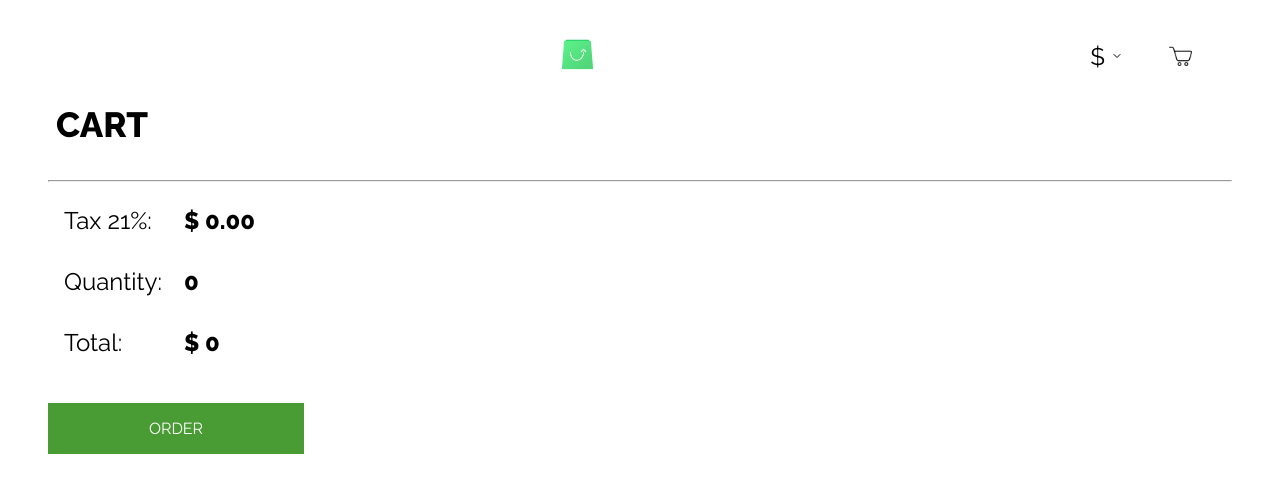
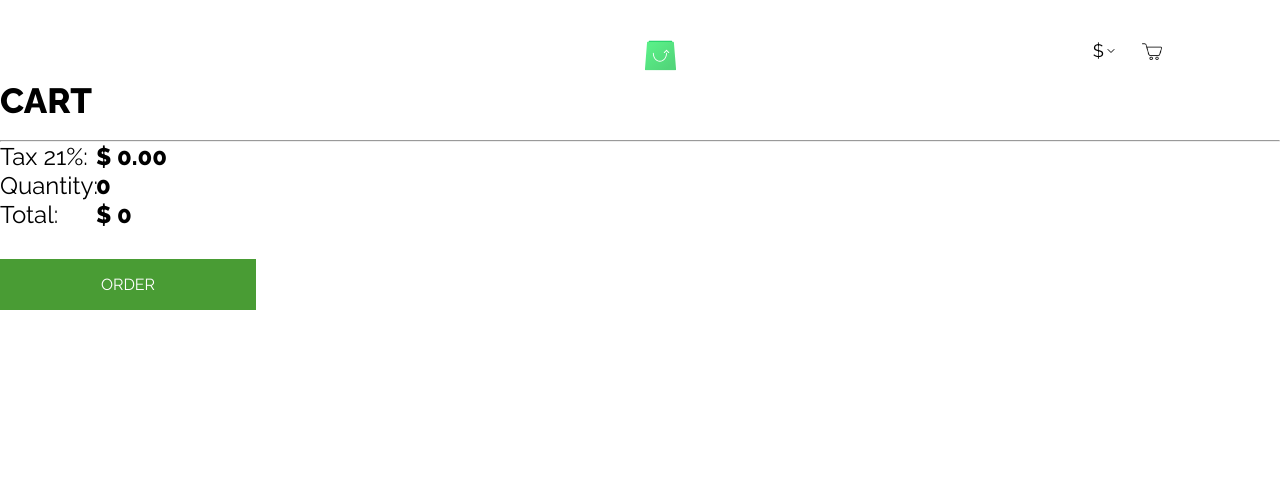
Before and after one commit to KemalDurukanMERT/Scandiweb-Test-Case, a React (Create React App) app in the folder test-case/: page /cart in a window 1280 px wide. Shown: the top 492 px of the page. Built offline with nearby package versions, Linux system fonts and the light colour scheme.

Commit message:
Correction

```diff
--- a/test-case/src/App.css
+++ b/test-case/src/App.css
@@ -1,5 +1,5 @@
 *{
-    margin: 0.5rem;
+    margin:0;
     padding: 0;
     box-sizing: border-box;
     font-family: 'Raleway', sans-serif;
--- a/test-case/src/Components/Home/Home.styled.jsx
+++ b/test-case/src/Components/Home/Home.styled.jsx
@@ -1,7 +1,8 @@
 import styled from "styled-components";
 
 export const CategoryName = styled.div`
-  margin: 1.7rem;
+  margin-left: 6.5rem;
+  margin-top:3rem;
   font-weight: 600 normal;
   font-size: 4rem;
   ::first-letter {
@@ -16,7 +17,7 @@ export const ProductList = styled.div`
   justify-content: space-evenly;
   text-align: start;
   gap: 4rem;
-  margin: 1.7rem;
+  margin: 6.5rem;
   padding: 1rem;
 `;
 
@@ -55,14 +56,13 @@ export const ImageDiv = styled.div`
   position: relative;
   display: flex;
   align-items: center;
-  justify-items: center;
+  justify-content: center;
 `;
 
 export const Image = styled.img`
-  width: 100%;
+  width: 80%;
   height: 27rem;
   object-fit: contain;
-  max-width: 30rem;
 `;
 
 export const OutOfStock = styled.div`
--- a/test-case/src/Components/Navbar/CurrencyDropdown/CurrencyDropDown.styled.jsx
+++ b/test-case/src/Components/Navbar/CurrencyDropdown/CurrencyDropDown.styled.jsx
@@ -1,14 +1,16 @@
 import styled from "styled-components";
 export const DropDown = styled.div`
     position: absolute;
-    left: calc(90%-10rem);
-    bottom: calc(100%-5rem);
+    left: 0rem;
+    bottom: -9.5rem;
     padding: .75rem;
     border-radius: .25rem;
     box-shadow: 0 5px 10px 0px rgba(0, 0, 0, .7);
     opacity: 1;
     z-index: 20;
     background-color: white;
+    padding:1rem;
+    margin: 0.2rem;
 `
 
 export const Currency = styled.div`
--- a/test-case/src/Components/Navbar/CurrencyDropdown/CurrencyDropdown.jsx
+++ b/test-case/src/Components/Navbar/CurrencyDropdown/CurrencyDropdown.jsx
@@ -25,7 +25,7 @@ class CurrencyDropdown extends Component {
               <div>
                 {currencies.map((currency, index) => (
                   <Currency
-                    style={{ display: "flex", justifyContent: "space-around" }}
+                    style={{ display: "flex", justifyContent: "space-around", lineHeight:"160%" }}
                     key={index}
                     onClick={() => handleSelect(currency.symbol)}
                   >
--- a/test-case/src/Components/Navbar/MiniCart/MiniCart.css
+++ b/test-case/src/Components/Navbar/MiniCart/MiniCart.css
@@ -1,8 +1,8 @@
 .toggle__cart {
   opacity: 1;
   position: absolute;
-  right: calc(5%);
-  bottom: calc(100% -5rem);
+  right: 5%;
+  bottom: -20rem;
   overflow: hidden;
   padding: 0.75rem;
   border-radius: 0.25rem;
--- /dev/null
+++ b/test-case/src/Components/Navbar/Navbar.css
@@ -0,0 +1,80 @@
+.navbar {
+  position: relative;
+  width: 100vw;
+  height: 5rem;
+  top: 0px;
+  left: 0px;
+  /* border:3px solid */
+}
+
+.categories {
+  display: flex;
+  flex-direction: row;
+  align-items: center;
+  justify-content: center;
+  padding: 0;
+
+  position: absolute;
+  height: 2.5rem;
+  left: 6.5rem;
+  bottom: 0;
+  /* border:3px solid */
+}
+
+.logo {
+  position: absolute;
+  width: min-content;
+  bottom: 0;
+  left: 50%;
+  /* border :3px solid */
+}
+
+.actions {
+  display: flex;
+  flex-direction: row;
+  padding: 0;
+  bottom: 0;
+  position: absolute;
+  right: 6.5rem;
+  /* border: 3px solid; */
+  height:2.5rem
+}
+
+.actions .currency,
+.mini-cart {
+  display: flex;
+  justify-content: center;
+  align-items: center;
+  font-family: "Raleway";
+  font-style: normal;
+  font-weight: 500;
+  font-size: 18px;
+  width: 3rem;
+}
+
+.actions .currency:hover, .mini-cart:hover{
+    color: #5ece7b;
+    border-bottom: 3px solid #5ece7b;
+}
+
+.actions p {
+  display: inline;
+  margin-right: 0.2rem;
+}
+
+.amount-circle{
+  position: absolute;
+  top: -0.5rem;
+  right: 0rem;
+  width: 20px;
+  height: 20px;
+  border-radius: 50%;
+  background: #1d1f22;
+  display: flex;
+  justify-content: center;
+  align-items: center;
+  font-family: "Roboto";
+  font-weight: 700;
+  font-size: 14px;
+  color: #ffffff;
+}
--- a/test-case/src/Components/Navbar/Navbar.jsx
+++ b/test-case/src/Components/Navbar/Navbar.jsx
@@ -6,18 +6,10 @@ import MiniCart from "./MiniCart/MiniCart";
 import { connect } from "react-redux";
 import { currencyClick, miniCartClick } from "../../Redux/action";
 import { ReactComponent as Down } from "../../pics/down.svg";
-import { AmountCircle, NavbarOutside } from "./navbar.styled";
 import trolley from "../../pics/trolley.png";
+import "./Navbar.css"
 
 class Navbar extends Component {
-  constructor(props) {
-    super(props);
-
-    this.state = {
-      title: this.props.title,
-      categoryName: this.props.categoryName,
-    };
-  }
   render() {
     const handleClick = () => {
       this.props.miniCartClick();
@@ -27,44 +19,39 @@ class Navbar extends Component {
     };
 
     return (
-      <NavbarOutside>
-        <div>
-          <Categories />
+      <div className="navbar">
+        <div className="categories">
+          <Categories className="categories"/>
         </div>
-        <div>
+        <div className="logo">
           <HeaderLogo />
         </div>
-        <div style={{ display: "flex", alignItems: "center" }}>
-          <div>
+        <div className="actions">
+          <div className="currency-area">
             <div
-              style={{
-                fontSize: "x-large",
-                display: "flex",
-              }}
+              className="currency"
               onClick={() => handleDropdown()}
             >
-              {this.props.currency ? this.props.currency : "$"}
-              <Down style={{ marginLeft: "0.5rem", alignSelf: "center" }} />
+              <p>{this.props.currency ? this.props.currency : "$"}</p>
+              <Down />
             </div>
             {this.props.currencyOpen ? <CurrencyDropdown /> : ""}
           </div>
           <div>
-            <div onClick={() => handleClick()}>
-              {" "}
+            <div className="mini-cart" onClick={() => handleClick()}>
               <img
                 src={trolley}
                 alt=""
-                height={23}
-                style={{ objectFit: "contain" }}
+                width="20px"
               />
               {this.props.cart.length !== 0 && (
-                <AmountCircle>{this.props.totalAmount}</AmountCircle>
+                <div className="amount-circle">{this.props.totalAmount}</div>
               )}
             </div>
             {this.props.miniCartOpen ? <MiniCart /> : ""}
           </div>
         </div>
-      </NavbarOutside>
+      </div>
     );
   }
 }
--- a/test-case/src/Components/Navbar/navbar.styled.jsx
+++ /dev/null
@@ -1,46 +0,0 @@
-import styled from "styled-components";
-
-export const NavbarOutside = styled.div`
-  margin: 0;
-  padding: 1rem;
-  width: 100%;
-  height: 5rem;
-  display: flex;
-  align-items: center;
-  justify-content: space-between;
-  flex-direction: row;
-`;
-
-export const MiniCartStyle = styled.div`
-  margin-left: 20px;
-  cursor: pointer;
-  line-height: 19.2px;
-  font-weight: 400 normal;
-  font-size: 16px;
-  font: "Raleway";
-  transition: all 300ms ease-in-out;
-  text-transform: uppercase;
-
-  display: flex;
-  align-items: center;
-
-  position: relative;
-  cursor: pointer;
-`;
-
-export const AmountCircle = styled.div`
-  position: absolute;
-    top: 25px;
-    right: 65px;
-    width: 20px;
-    height: 20px;
-    border-radius: 50%;
-    background: #1D1F22;
-    display: flex;
-    justify-content: center;
-    align-items: center;
-    font-family: 'Roboto';
-    font-weight: 700;
-    font-size: 14px;
-    color: #FFFFFF;
-`
--- a/test-case/src/Components/ProductDetail/ProductDetail.css
+++ b/test-case/src/Components/ProductDetail/ProductDetail.css
@@ -1,7 +1,8 @@
 .detailed_details {
     display: flex;
-    justify-content: space-between;
+    justify-content: center;
     padding: 0px 26px;
+    margin: 6.5rem;
 
 }
 
@@ -12,6 +13,7 @@
     justify-content: space-evenly;
     padding: 30px 0px;
     line-height: .7rem;
+    /* border: 3px solid; */
 
 }
 
@@ -25,7 +27,7 @@
 
 
 .iSmall {
-    height: 9vh;
+    height: 12vh;
     object-fit: contain;
     padding-bottom: .8rem;
     cursor: pointer;
@@ -45,12 +47,6 @@
 
 
 /* CART SECTION */
-.cart__details {
-    width: 100%;
-
-
-}
-
 .label,
 .attributes__title {
     margin-top: 20px;
@@ -160,7 +156,7 @@
 
 .attributes {
     margin-bottom: 20px;
-    line-height: 0rem;
+    line-height: 1rem;
 }
 
 .attributes__title {
@@ -170,7 +166,7 @@
 .attributes__list {
     display: flex;
     align-items: center;
-    margin: 8px 0;
+    margin: 1rem 0;
 }
 
 input {
--- a/test-case/src/Components/ProductDetail/ProductDetail.jsx
+++ b/test-case/src/Components/ProductDetail/ProductDetail.jsx
@@ -156,10 +156,10 @@ class ProductDetail extends Component {
                                               ? "black"
                                               : item.value
                                           }`,
-                                          margin: "0rem",
+                                          marginRight: "1rem",
                                         }
                                       : {
-                                          margin: "0rem",
+                                          marginRight: "1rem",
                                         }
                                   }
                                 >
```
